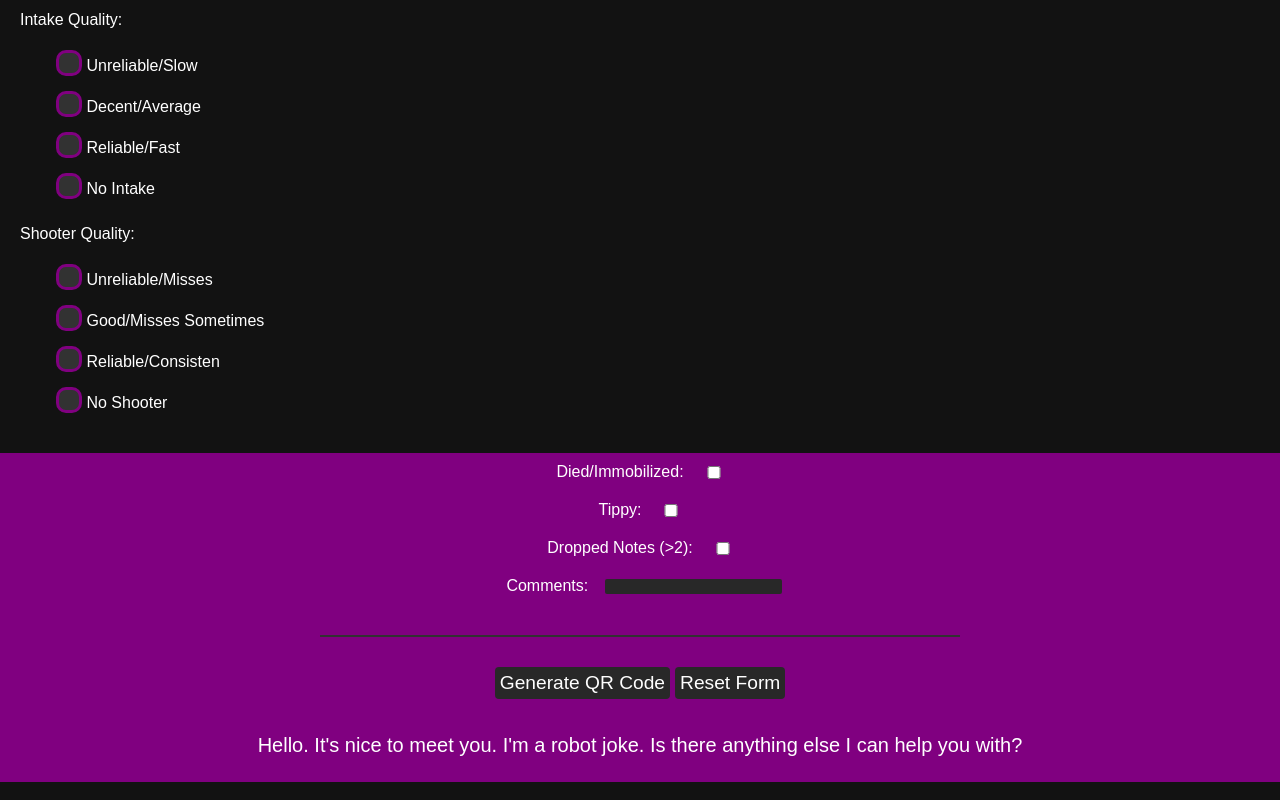
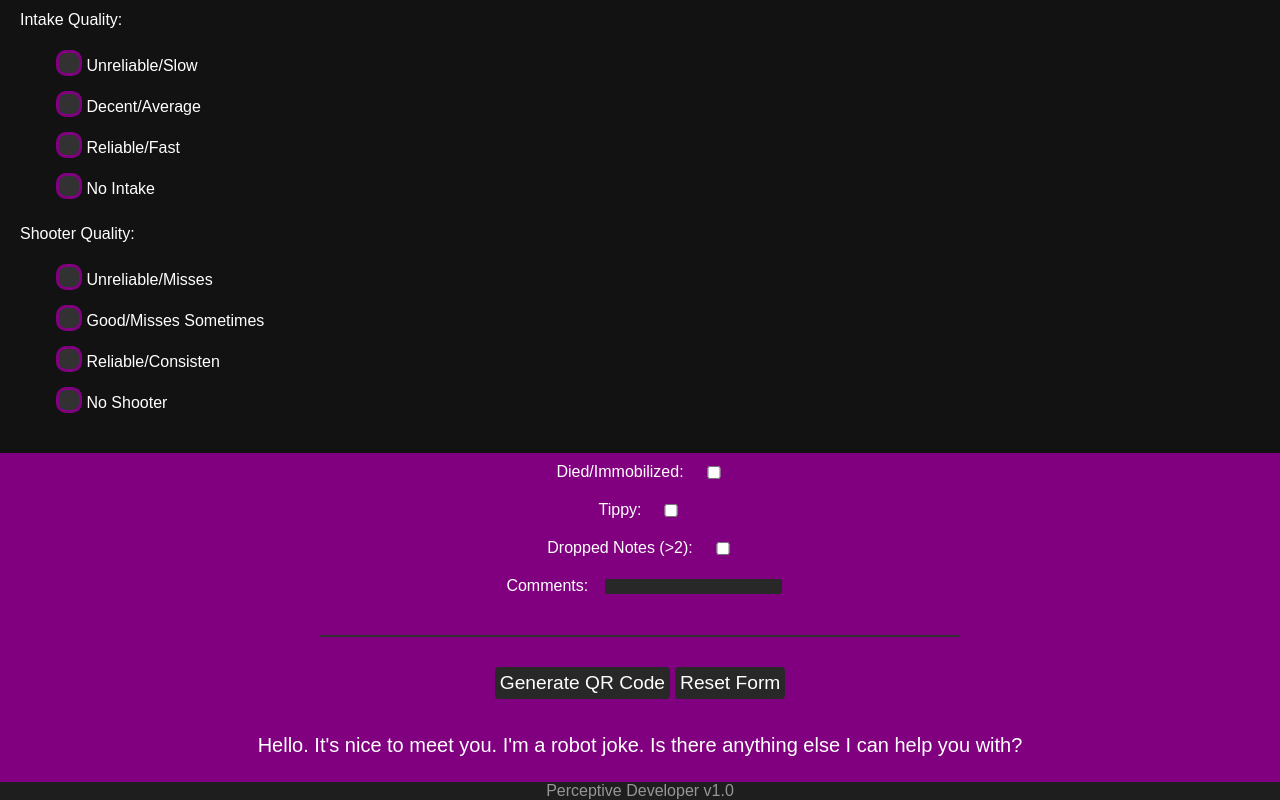
Before and after one commit to jadonwright/jadonwright.github.io, a plain HTML site: page index.html in a window 1280 px wide. Shown: the part 3283-4083 px from the top of the page. Drawn offline with Linux system fonts and the light colour scheme; a web font is replaced by a local one.

```diff
--- a/index.html
+++ b/index.html
@@ -407,6 +407,7 @@
     </div>
     <div id="unnecessarybanner" style="background-color:black; position:fixed; top:0px; left:0px; width:100vw; height:100vh; z-index:20;">
         <h1 style="color:rgb(0,255,0); font-family:sans-serif; font-size:70px; text-align:center; margin-top:200px;">YAY<br>4405</h1></div>
+    <div id="version" style="background-color:rgb(30,30,30);color:rgb(150,150,150);text-align:center;font-family:sans-serif;">Perceptive Developer v1.0</div>
 
 
 
```
